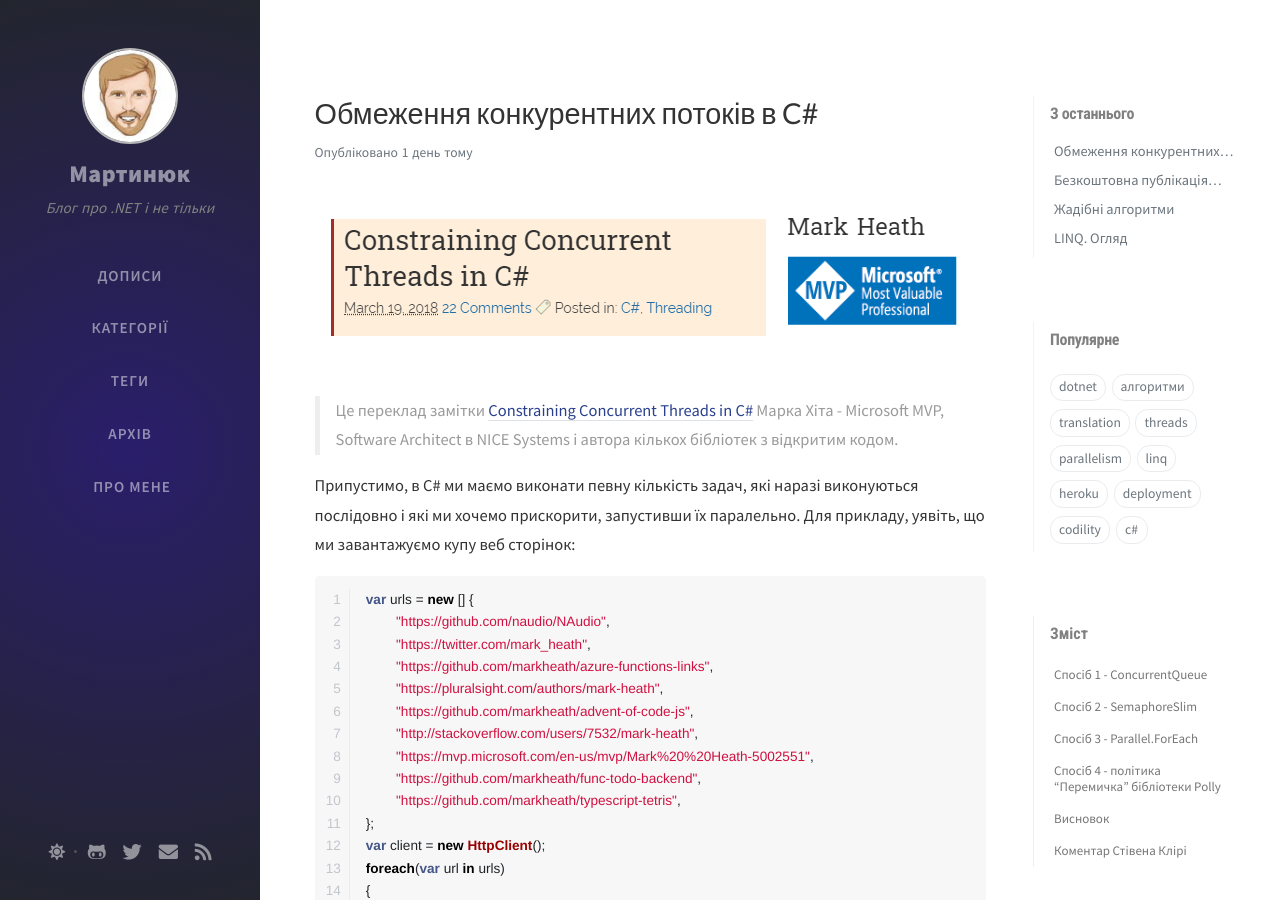
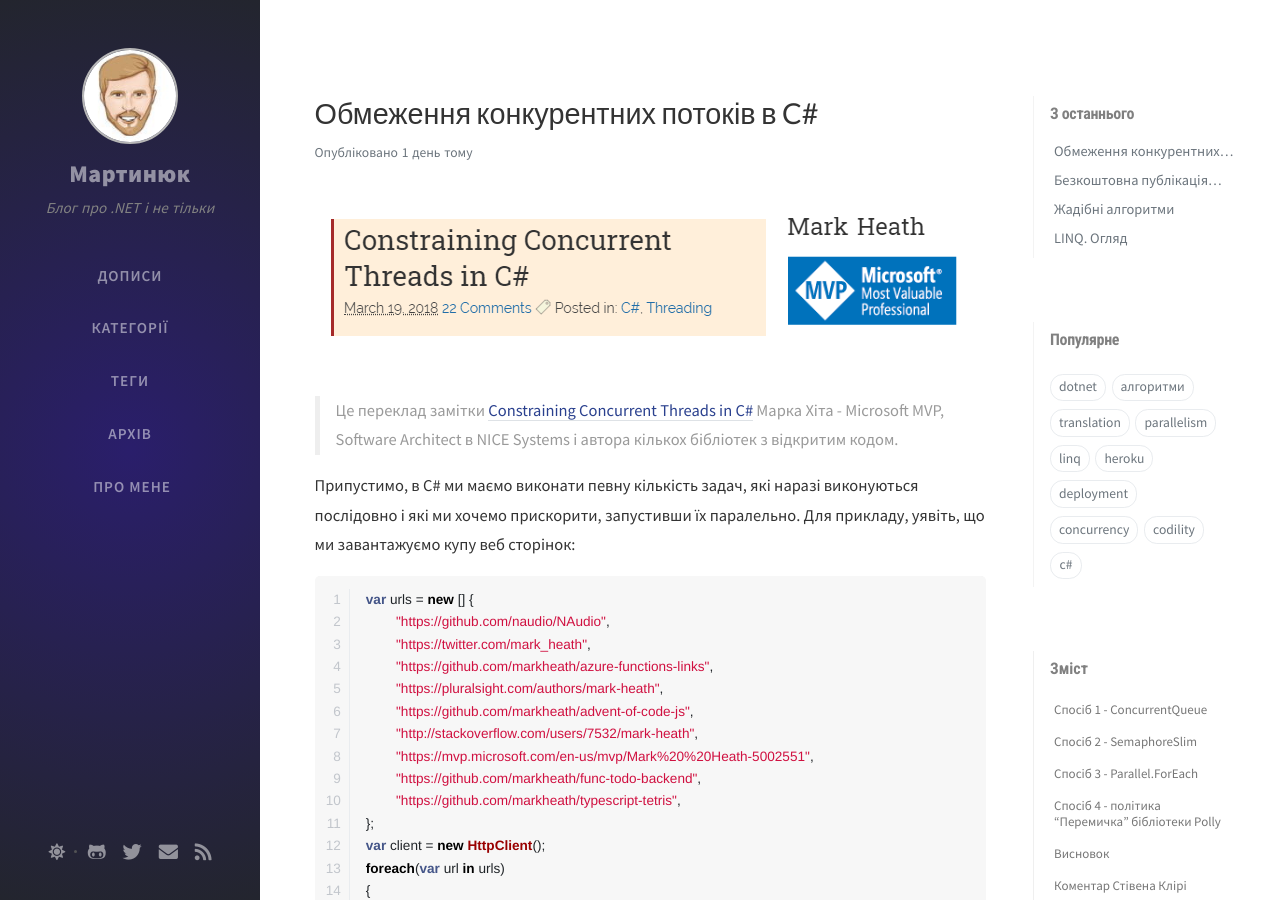
Before and after one commit to olesmartyniuk/olesmartyniuk.github.io, a Jekyll site: the page built from _posts/2020-05-28-constraining-concurrent-threads-in-csharp.md, in a window 1280 px wide and 900 px high. Built offline with Jekyll 4.4.1, drawn with Linux system fonts in a browser that asks for light colours; nearby versions of some CDN libraries; some web fonts are replaced; comment, search, counter and statistics services are not loaded.

Commit message:
Fixed tag

```diff
--- a/_posts/2020-05-28-constraining-concurrent-threads-in-csharp.md
+++ b/_posts/2020-05-28-constraining-concurrent-threads-in-csharp.md
@@ -4,7 +4,7 @@ title:  "Обмеження конкурентних потоків в C#"
 date:   2020-05-28 19:00:00 +0200
 date_friendly: 28 травня 2020 р.
 categories: [Програмування, dotNET]
-tags: [dotnet, threads, parallelism, translation]
+tags: [dotnet, concurrency, parallelism, translation]
 ---
 ![](http://www.martyniuk.info/assets/img/posts/2020-05-28-constraining-concurrent-threads-in-csharp/cover.png)
 
```
Also changed, not shown: assets/img/posts/2020-05-28-constraining-concurrent-threads-in-csharp/cover_croped.png (added).
